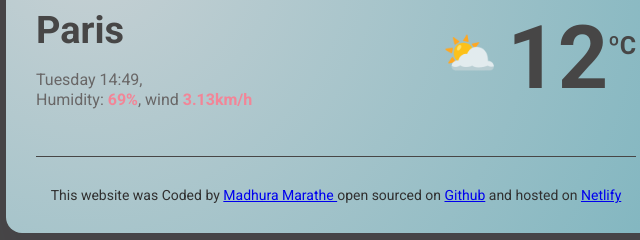
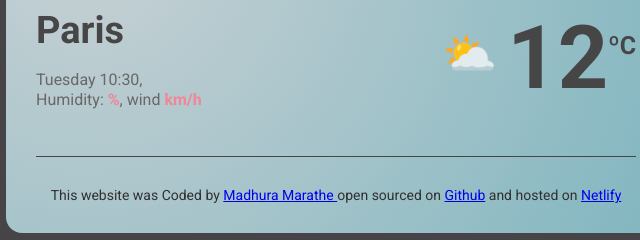
Before and after one commit to madhuracodes/weather-forecast, a plain HTML site: page index.html in a window 1280 px wide. Shown: the part 178-418 px from the top of the page, 304-944 px from the left. Drawn offline with nearby package versions, Linux system fonts and the light colour scheme.

Commit message:
added JS

```diff
--- a/index.html
+++ b/index.html
@@ -32,10 +32,11 @@
           <div>
             <h1 class="weather-app-city" id="city">Paris</h1>
             <p class="weather-app-details">
-              Tuesday 14:49, <span id="description"></span>
+              <span id="time">Tuesday 10:30</span>,
+              <span id="description"></span>
               <br />
-              Humidity: <strong id="humidity">69</strong><strong>%</strong>,
-              wind <strong id="wind">3.13</strong><strong>km/h</strong>
+              Humidity: <strong id="humidity"></strong><strong>%</strong>, wind
+              <strong id="wind"></strong><strong>km/h</strong>
             </p>
           </div>
           <div class="weather-app-temperature">
```
